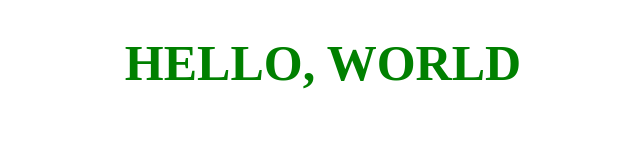
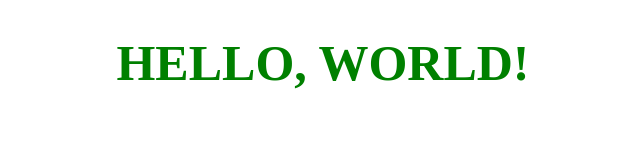
Before and after one commit to AlexanderUsovich/tr-t2, a plain HTML site: page index.html in a window 1280 px wide. Shown: the whole page, without its empty margins (317-957 px from the left). Drawn offline with Linux system fonts and the light colour scheme.

Commit message:
index.html !

```diff
--- a/index.html
+++ b/index.html
@@ -7,6 +7,6 @@
 	<link rel="stylesheet" href="css/main.css">
 </head>
 <body>
-	<h1>Hello, world</h1>
+	<h1>Hello, world!</h1>
 </body>
 </html>
```
